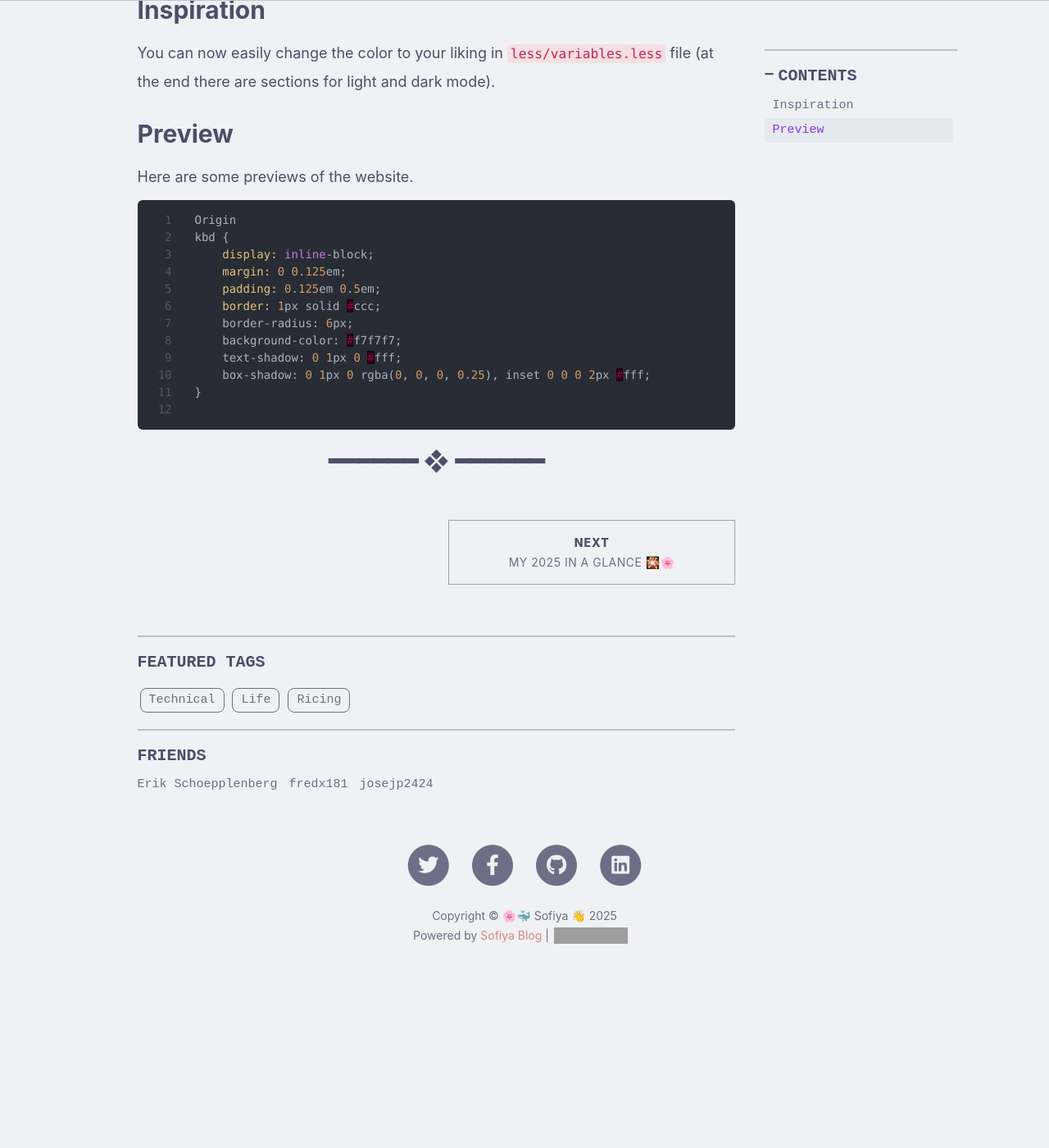
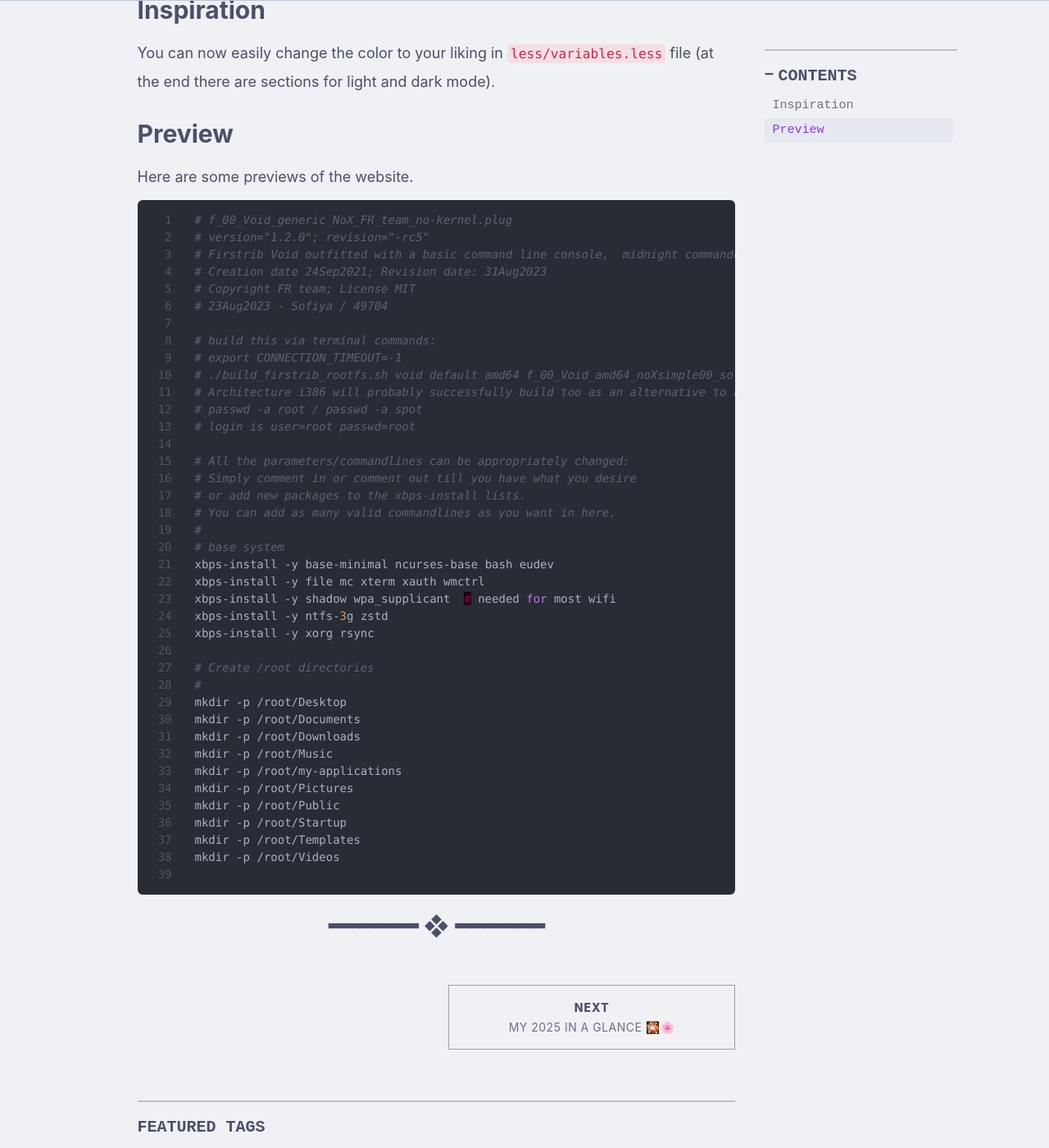
Before and after one commit to sofi2025-cpu/sofi2025-cpu.github.io, a Jekyll site: the page built from _posts/2023-12-31-building-my-aesthetic-personal-site.md, in a window 1280 px wide and 1400 px high, scrolled down 461 px. Shown: the whole window at 82% size. Built offline with Jekyll 4.4.1, drawn with Linux system fonts in a browser that asks for light colours; comment, search, counter and statistics services are not loaded; before the commit the page ends 1679 px from its top, so only the background shows below that; grey boxes are pictures that could not be loaded.

Commit message:
Update 2023-12-31-building-my-aesthetic-personal-site.md

````diff
--- a/_posts/2023-12-31-building-my-aesthetic-personal-site.md
+++ b/_posts/2023-12-31-building-my-aesthetic-personal-site.md
@@ -16,16 +16,43 @@ You can now easily change the color to your liking in `less/variables.less` file
 Here are some previews of the website.
 
 ```c
-Origin
-kbd {
-    display: inline-block;
-    margin: 0 0.125em;
-    padding: 0.125em 0.5em;
-    border: 1px solid #ccc;
-    border-radius: 6px;
-    background-color: #f7f7f7;
-    text-shadow: 0 1px 0 #fff;
-    box-shadow: 0 1px 0 rgba(0, 0, 0, 0.25), inset 0 0 0 2px #fff;
-}
+# f_00_Void_generic_NoX_FR_team_no-kernel.plug
+# version="1.2.0"; revision="-rc5"
+# Firstrib Void outfitted with a basic command line console,  midnight commander and no kernel
+# Creation date 24Sep2021; Revision date: 31Aug2023
+# Copyright FR team; License MIT
+# 23Aug2023 - Sofiya / 49704
+
+# build this via terminal commands:
+# export CONNECTION_TIMEOUT=-1
+# ./build_firstrib_rootfs.sh void default amd64 f_00_Void_amd64_noXsimple00_sofiya-120rc5.plug
+# Architecture i386 will probably successfully build too as an alternative to amd64
+# passwd -a root / passwd -a spot
+# login is user=root passwd=root
+
+# All the parameters/commandlines can be appropriately changed:
+# Simply comment in or comment out till you have what you desire
+# or add new packages to the xbps-install lists.
+# You can add as many valid commandlines as you want in here.
+#
+# base system
+xbps-install -y base-minimal ncurses-base bash eudev
+xbps-install -y file mc xterm xauth wmctrl
+xbps-install -y shadow wpa_supplicant  # needed for most wifi
+xbps-install -y ntfs-3g zstd
+xbps-install -y xorg rsync
+
+# Create /root directories
+#
+mkdir -p /root/Desktop
+mkdir -p /root/Documents
+mkdir -p /root/Downloads
+mkdir -p /root/Music
+mkdir -p /root/my-applications
+mkdir -p /root/Pictures
+mkdir -p /root/Public
+mkdir -p /root/Startup
+mkdir -p /root/Templates
+mkdir -p /root/Videos
 
 ```
````
